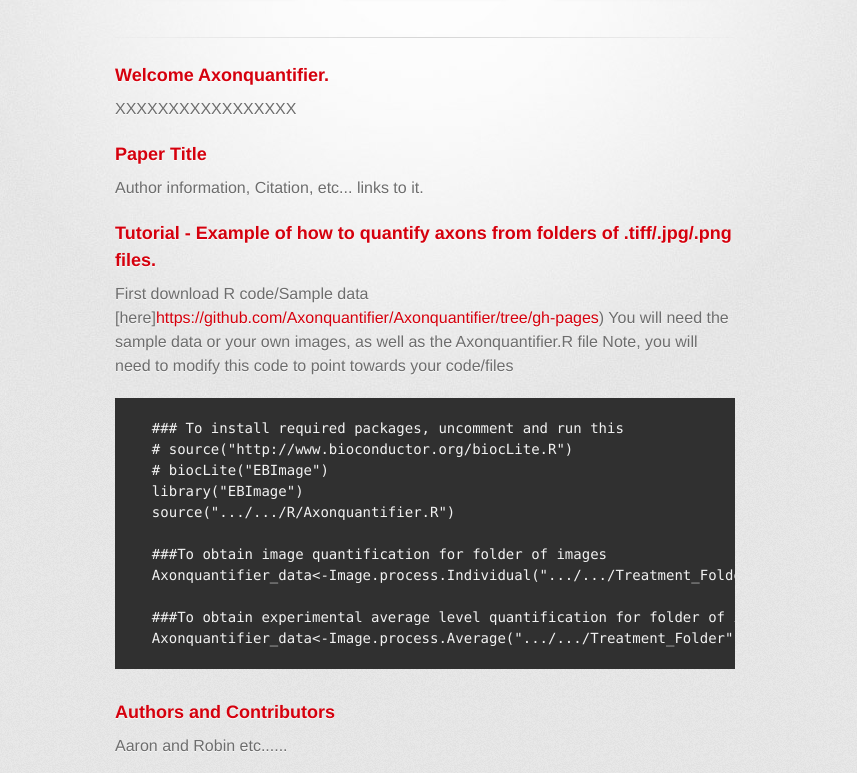
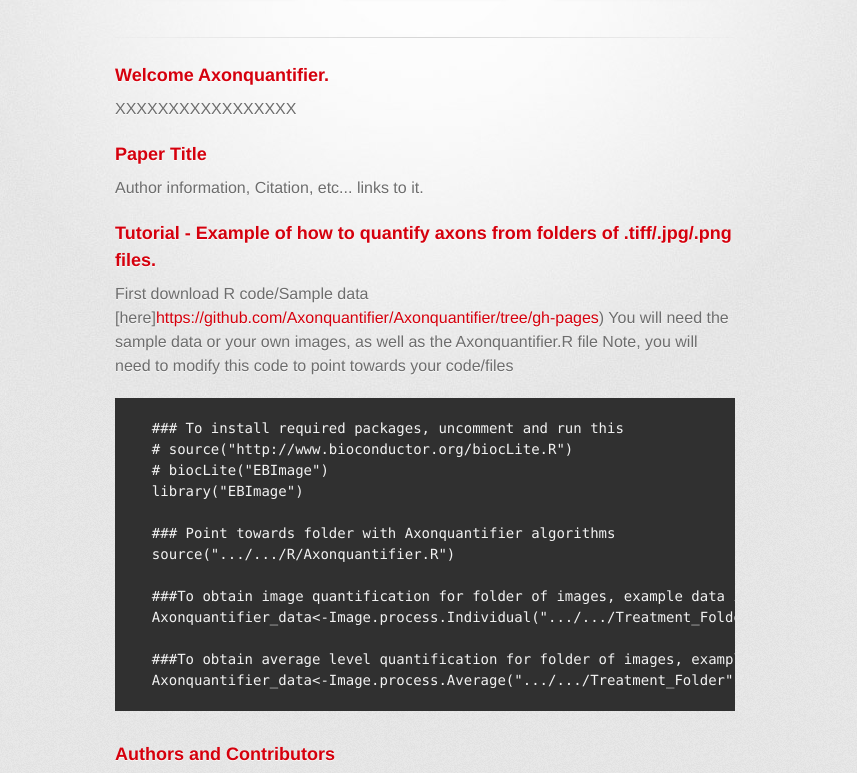
Before and after one commit to Axonquantifier/Axonquantifier, a plain HTML site: page index.html in a window 1280 px wide. Shown: the part 178-951 px from the top of the page, without its empty margins (215-1072 px from the left). Drawn offline with Linux system fonts and the light colour scheme; a web font is replaced by a local one.

```diff
--- a/index.html
+++ b/index.html
@@ -52,12 +52,14 @@ Note, you will need to modify this code to point towards your code/files</p>
   # source("http://www.bioconductor.org/biocLite.R")
   # biocLite("EBImage")
   library("EBImage")
+
+  ### Point towards folder with Axonquantifier algorithms
   source(".../.../R/Axonquantifier.R")
 
-  ###To obtain image quantification for folder of images
+  ###To obtain image quantification for folder of images, example data is provided
   Axonquantifier_data&lt;-Image.process.Individual(".../.../Treatment_Folder", ".../.../Output_Directory","Colour")
 
-  ###To obtain experimental average level quantification for folder of images
+  ###To obtain average level quantification for folder of images, example data is provided
   Axonquantifier_data&lt;-Image.process.Average(".../.../Treatment_Folder", ".../.../Output_Directory","Colour")
 </code></pre>
 
--- a/params.json
+++ b/params.json
@@ -1,7 +1,7 @@
 {
   "name": "Axonquantifier",
   "tagline": "",
-  "body": "### Welcome Axonquantifier.\r\nXXXXXXXXXXXXXXXXX\r\n\r\n### Paper Title\r\nAuthor information, Citation, etc... links to it.\r\n\r\n### Tutorial - Example of how to quantify axons from folders of .tiff/.jpg/.png files. \r\nFirst download R code/Sample data [here]https://github.com/Axonquantifier/Axonquantifier/tree/gh-pages)\r\nYou will need the sample data or your own images, as well as the Axonquantifier.R file\r\nNote, you will need to modify this code to point towards your code/files\r\n\r\n      ### To install required packages, uncomment and run this\r\n      # source(\"http://www.bioconductor.org/biocLite.R\")\r\n      # biocLite(\"EBImage\")\r\n      library(\"EBImage\")\r\n      source(\".../.../R/Axonquantifier.R\")\r\n\r\n      ###To obtain image quantification for folder of images\r\n      Axonquantifier_data<-Image.process.Individual(\".../.../Treatment_Folder\", \".../.../Output_Directory\",\"Colour\")\r\n\r\n      ###To obtain experimental average level quantification for folder of images\r\n      Axonquantifier_data<-Image.process.Average(\".../.../Treatment_Folder\", \".../.../Output_Directory\",\"Colour\")\r\n\r\n\r\n### Authors and Contributors\r\nAaron and Robin etc......\r\n\r\n\r\n",
+  "body": "### Welcome Axonquantifier.\r\nXXXXXXXXXXXXXXXXX\r\n\r\n### Paper Title\r\nAuthor information, Citation, etc... links to it.\r\n\r\n### Tutorial - Example of how to quantify axons from folders of .tiff/.jpg/.png files. \r\nFirst download R code/Sample data [here]https://github.com/Axonquantifier/Axonquantifier/tree/gh-pages)\r\nYou will need the sample data or your own images, as well as the Axonquantifier.R file\r\nNote, you will need to modify this code to point towards your code/files\r\n\r\n      ### To install required packages, uncomment and run this\r\n      # source(\"http://www.bioconductor.org/biocLite.R\")\r\n      # biocLite(\"EBImage\")\r\n      library(\"EBImage\")\r\n      \r\n      ### Point towards folder with Axonquantifier algorithms\r\n      source(\".../.../R/Axonquantifier.R\")\r\n\r\n      ###To obtain image quantification for folder of images, example data is provided\r\n      Axonquantifier_data<-Image.process.Individual(\".../.../Treatment_Folder\", \".../.../Output_Directory\",\"Colour\")\r\n\r\n      ###To obtain average level quantification for folder of images, example data is provided\r\n      Axonquantifier_data<-Image.process.Average(\".../.../Treatment_Folder\", \".../.../Output_Directory\",\"Colour\")\r\n\r\n\r\n### Authors and Contributors\r\nAaron and Robin etc......\r\n\r\n\r\n",
   "google": "",
   "note": "Don't delete this file! It's used internally to help with page regeneration."
 }
```
